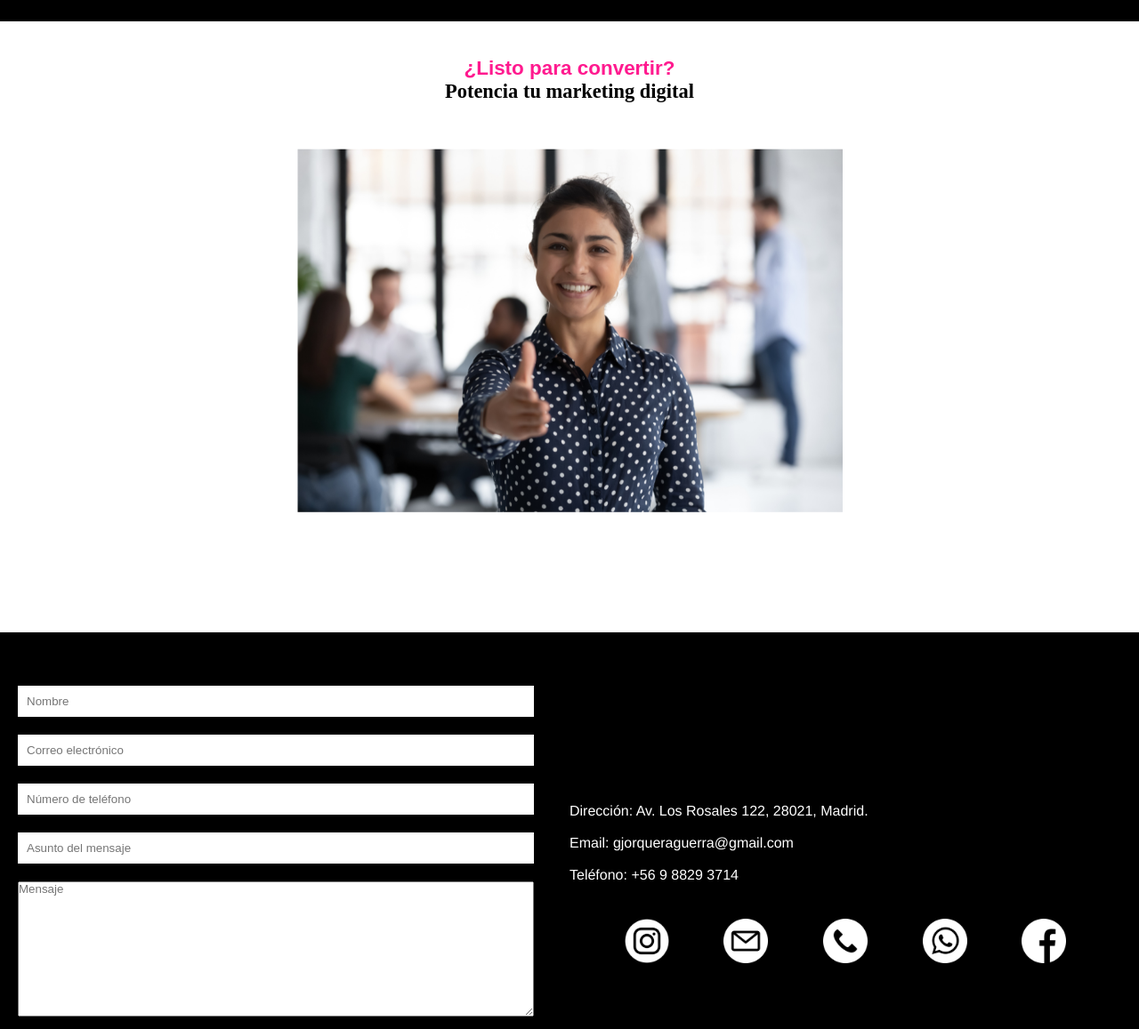
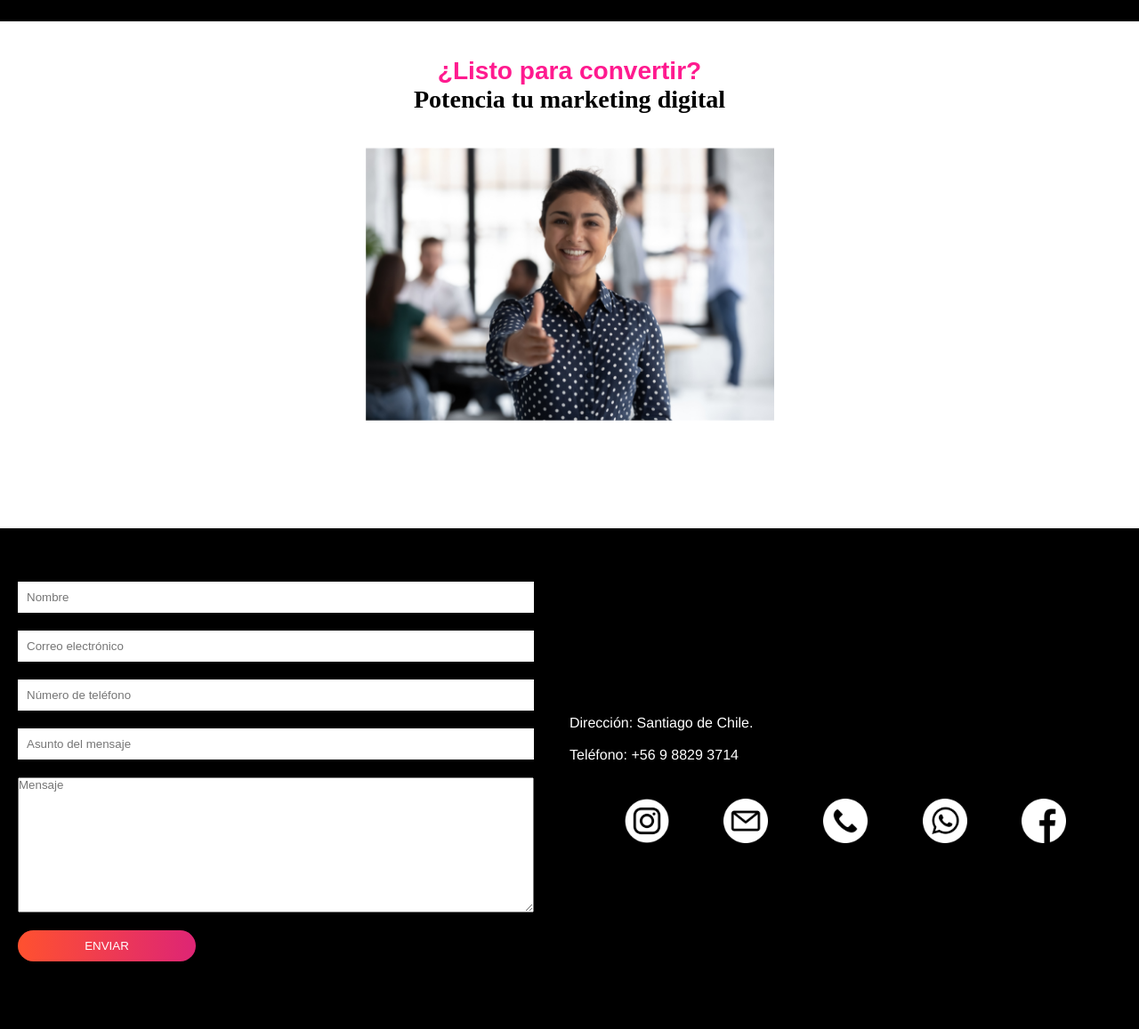
Before and after one commit to HopDre/impulso360, a plain HTML site: page index.html in a window 1280 px wide. Shown: the part 4260-5417 px from the top of the page at 89% size. Drawn offline with Linux system fonts and the light colour scheme; a web font is replaced by a local one.

Commit message:
15-03-2024

```diff
--- a/index.html
+++ b/index.html
@@ -219,8 +219,7 @@
         </div>
         <div class="contacto-left">
             <div class="icons">
-                <p>Dirección: Av. Los Rosales 122, 28021, Madrid.</p><br>
-                <p>Email: gjorqueraguerra@gmail.com</p><br>
+                <p>Dirección: Santiago de Chile.</p><br>
                 <p>Teléfono: +56 9 8829 3714</p>
                 <div class="iconos">
                     <a href="https://www.instagram.com/impulso360.oficial/"><img src="/assets/icons/instagram.png" alt=""></a>
--- a/styles.css
+++ b/styles.css
@@ -335,13 +335,13 @@ form input {
   margin: 40px auto;
   font-weight: 600;
   width: 80%;
-  font-size: 1.2em;
+  font-size: 1.5em;
   display: flex;
   flex-direction: column;
   align-items: center;
 }
 .contacto-parrafo img{
-  width: 60%;
+  width: 45%;
 }
 .icons {
   color: #fff;
```
